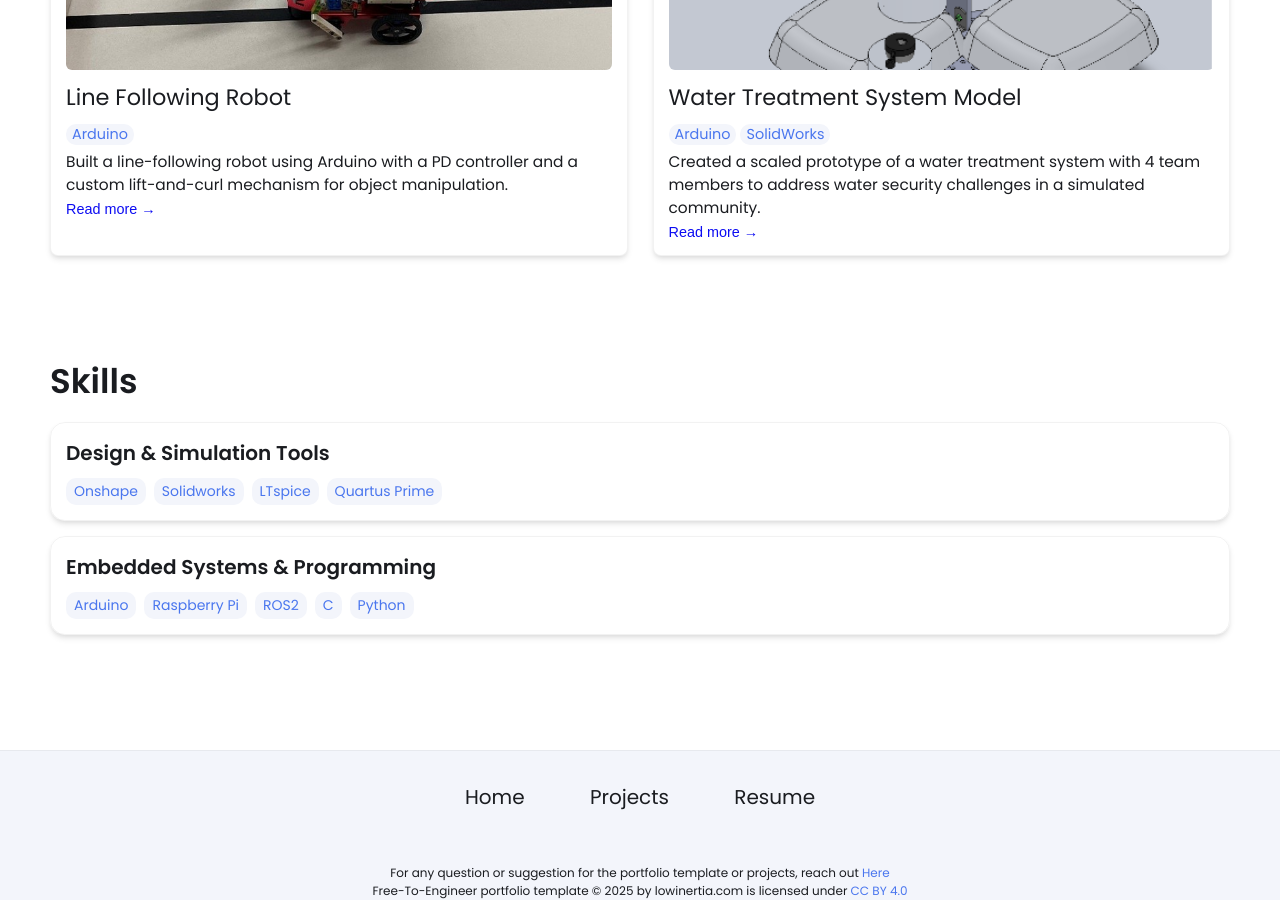
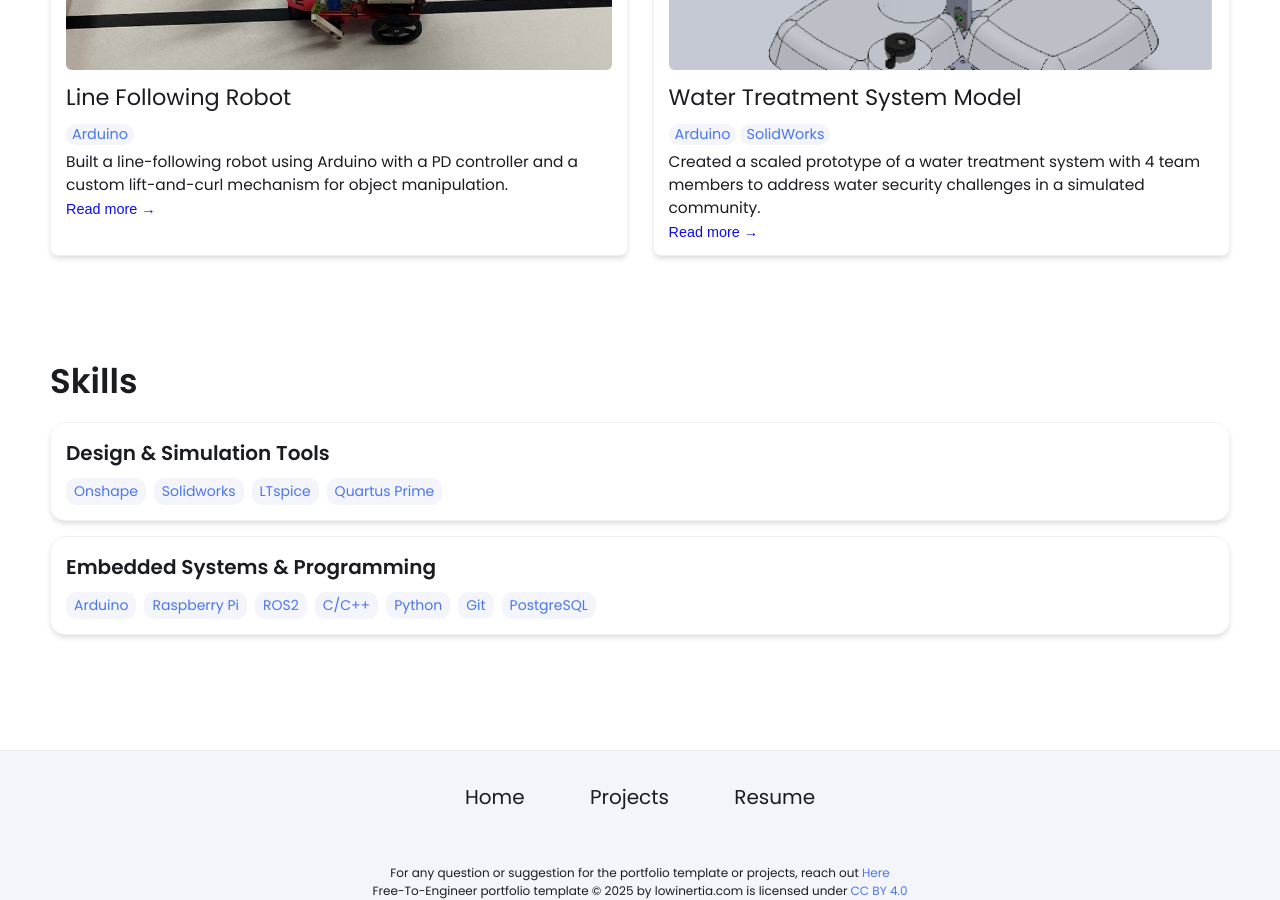
Before and after one commit to chaoqy/chaoqy.github.io, a Jekyll site: the page built from index.html, in a window 1280 px wide and 900 px high, scrolled down 1591 px. Built offline with Jekyll 4.4.1, drawn with Linux system fonts in a browser that asks for light colours.

Commit message:
Update _config.yml

```diff
--- a/_config.yml
+++ b/_config.yml
@@ -55,8 +55,10 @@ skills:
     - Arduino
     - Raspberry Pi
     - ROS2
-    - C
+    - C/C++
     - Python
+    - Git
+    - PostgreSQL
 
 # Active theme (Updatethis to switch themes). Make sure to keep the indentation the samne.
 colors: # this is the basic theme
```
